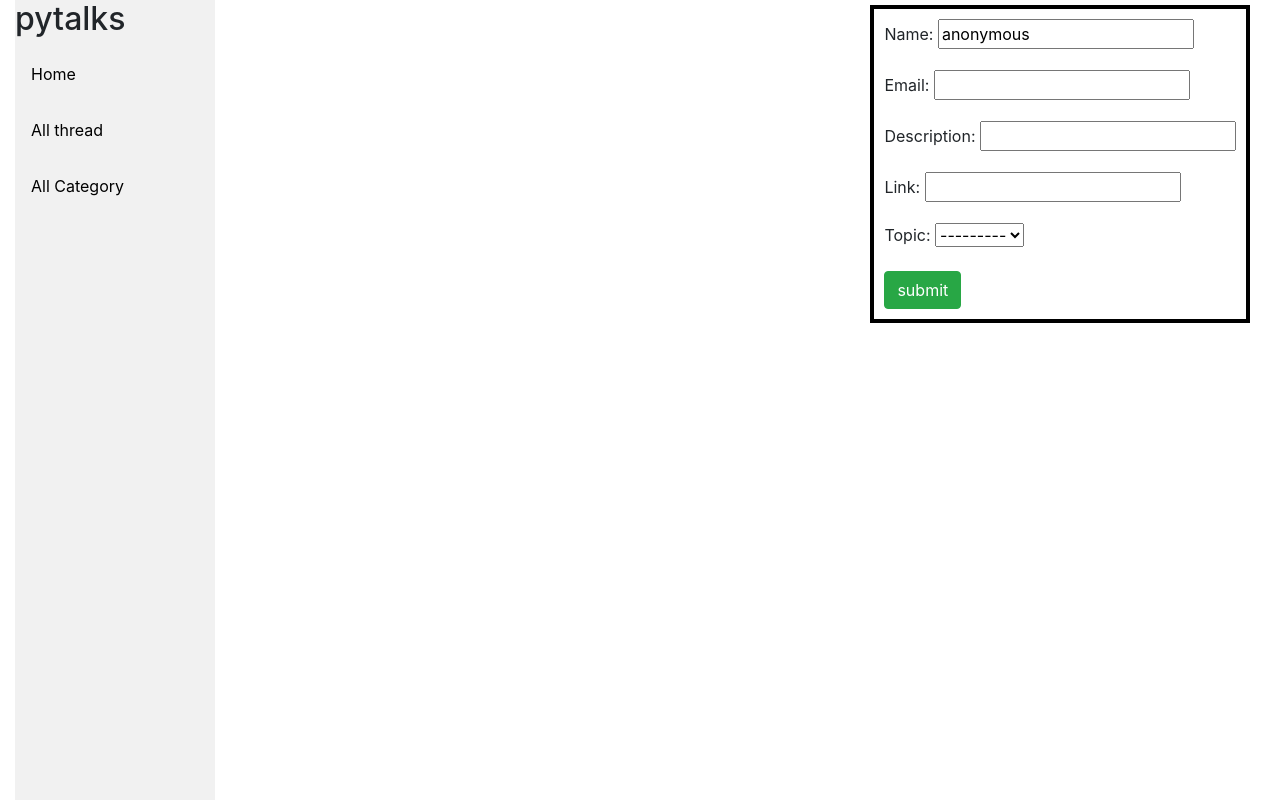
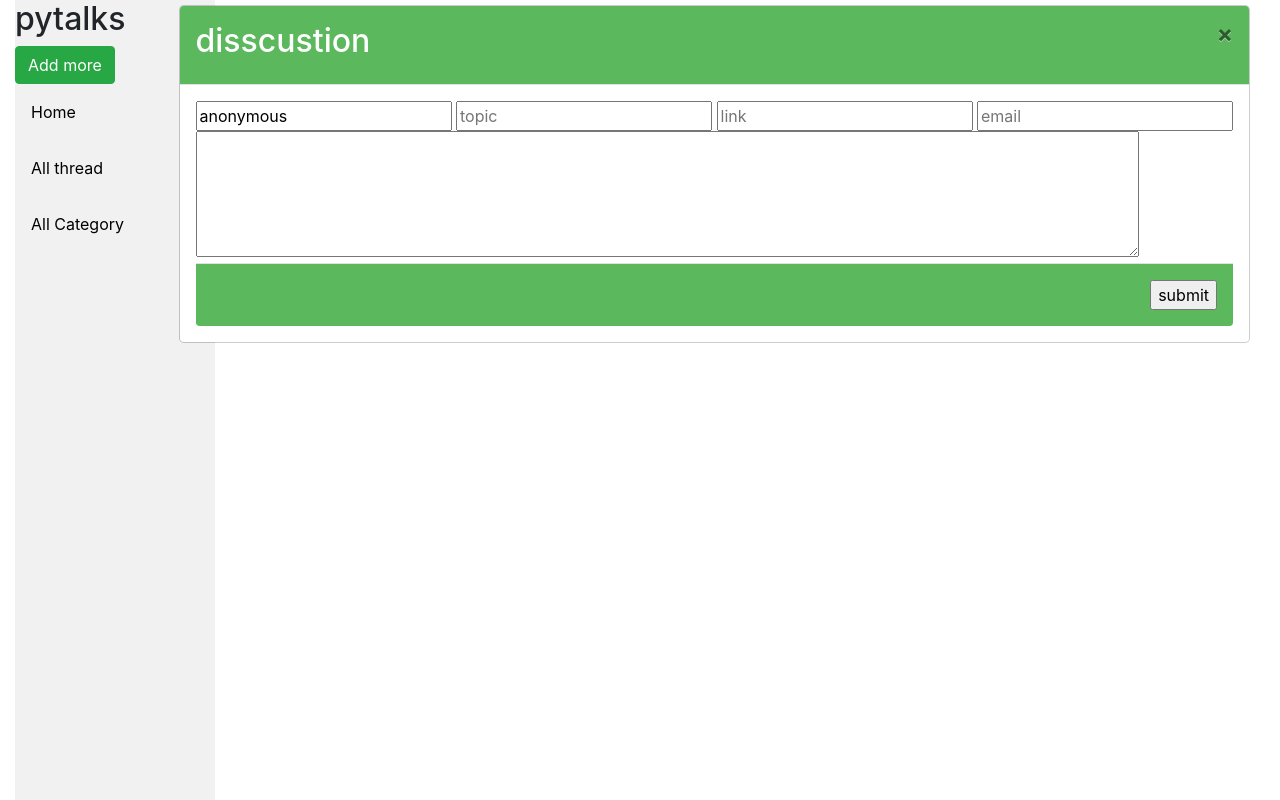
Before and after one commit to BiliTheKid/pytalks, a Django app: page /addInForum/ in a window 1280 px wide. Run offline with Django 3.2, Linux system fonts and the light colour scheme; data that the repository does not hold is empty; some libraries are stand-ins or nearby versions.

Commit message:
22012021 --yarden

```diff
--- a/Discussion_Forum/forms.py
+++ b/Discussion_Forum/forms.py
@@ -1,11 +1,20 @@
 from django.forms import ModelForm
+from django import forms
 from .models import *
 
 
-class CreateInForum(ModelForm):
+class CreateInForum(forms.ModelForm):
     class Meta:
         model = forum
-        fields = "__all__"
+        #fields = "__all__"
+        fields = ('name','email','topic','description','link')
+        widget = {
+            'name': forms.TextInput(attrs={'class': 'form-control'}),
+            'email': forms.TextInput(attrs={'class': 'form-control'}),
+            'topic': forms.TextInput(attrs={'class': 'form-control'}),
+            'description': forms.Textarea(attrs={'class': 'form-control'}),
+            'link': forms.TextInput(attrs={'class': 'form-control'})
+        }
 
 
 class CreateInDiscussion(ModelForm):
--- a/Discussion_Forum/models.py
+++ b/Discussion_Forum/models.py
@@ -20,7 +20,7 @@ class forum(models.Model):
     description = models.CharField(max_length=1000, blank=True)
     link = models.CharField(max_length=100, null=True)
     date_created = models.DateTimeField(auto_now_add=True, null=True)
-    topic = models.ForeignKey(Topics, on_delete=models.CASCADE)
+    #topic = models.ForeignKey(Topics, on_delete=models.CASCADE)
     def __str__(self):
         return str(self.topic)
 
--- a/Discussion_Forum/views.py
+++ b/Discussion_Forum/views.py
@@ -32,6 +32,7 @@ def home(request):
 
 
 def addInForum(request):
+    form_class = CreateInForum
     form = CreateInForum()
     if request.method == 'POST':
         form = CreateInForum(request.POST)
@@ -60,3 +61,12 @@ def index(request):
 
     # Render the HTML template index.html with the data in the context variable
     return render(request, 'index.html')
+
+
+def New_Discussion(request):
+    """View function for home page of site."""
+
+    # Generate counts of some of the main objects
+
+    # Render the HTML template index.html with the data in the context variable
+    return render(request, 'New_Discussion.html')
--- a/discsnForum11/settings.py
+++ b/discsnForum11/settings.py
@@ -39,6 +39,7 @@ INSTALLED_APPS = [
     'django.contrib.messages',
     'django.contrib.staticfiles',
     'Discussion_Forum.apps.DiscussionForumConfig',
+    'widget_tweaks',
 ]
 
 MIDDLEWARE = [
--- a/discsnForum11/urls.py
+++ b/discsnForum11/urls.py
@@ -22,6 +22,7 @@ urlpatterns = [
     path('', index, name='index'),
     #path('', home, name='home'),
     path('Category/ThreadForum/',home,name='home'),
+    path('New_Discussion/', New_Discussion, name='New_Discussion'),
     path('addInForum/', addInForum, name='addInForum'),
     path('addInDiscussion/', addInDiscussion, name='addInDiscussion'),
     path('accounts/', include('django.contrib.auth.urls')),
--- a/static/css/styles.css
+++ b/static/css/styles.css
@@ -63,3 +63,116 @@ div.content {
     float: none;
   }
 }
+
+.btn-group .button {
+  background-color: #4CAF50; /* Green */
+  border: 1px solid green;
+  color: white;
+  padding: 15px 32px;
+  text-align: center;
+  text-decoration: none;
+  font-size: 16px;
+  cursor: pointer;
+  width: 150px;
+  display: block;
+}
+
+.btn-group .button:not(:last-child) {
+  border-bottom: none; /* Prevent double borders */
+}
+
+.btn-group .button:hover {
+  background-color: #3e8e41;
+}
+
+
+
+.modal {
+  display: none; /* Hidden by default */
+  position: fixed; /* Stay in place */
+  z-index: 1; /* Sit on top */
+  left: 0;
+  top: 0;
+  width: 100%; /* Full width */
+  height: 100%; /* Full height */
+  overflow: auto; /* Enable scroll if needed */
+  background-color: rgb(0,0,0); /* Fallback color */
+  background-color: rgba(0,0,0,0.4); /* Black w/ opacity */
+  -webkit-animation-name: fadeIn; /* Fade in the background */
+  -webkit-animation-duration: 0.4s;
+  animation-name: fadeIn;
+  animation-duration: 0.4s
+}
+
+/* Modal Content */
+.modal-content {
+  position: fixed;
+  bottom: 0;
+  background-color: #fefefe;
+  width: 100%;
+  -webkit-animation-name: slideIn;
+  -webkit-animation-duration: 0.4s;
+  animation-name: slideIn;
+  animation-duration: 0.4s
+}
+
+/* The Close Button */
+.close {
+  color: white;
+  float: right;
+  font-size: 28px;
+  font-weight: bold;
+}
+
+.close:hover,
+.close:focus {
+  color: #000;
+  text-decoration: none;
+  cursor: pointer;
+}
+
+.modal-header {
+  padding: 2px 16px;
+  background-color: #5cb85c;
+  color: white;
+}
+
+.modal-body {padding: 2px 16px;}
+
+.modal-footer {
+  padding: 2px 16px;
+  background-color: #5cb85c;
+  color: white;
+}
+
+/* Add Animation */
+@-webkit-keyframes slideIn {
+  from {bottom: -300px; opacity: 0}
+  to {bottom: 0; opacity: 1}
+}
+
+@keyframes slideIn {
+  from {bottom: -300px; opacity: 0}
+  to {bottom: 0; opacity: 1}
+}
+
+@-webkit-keyframes fadeIn {
+  from {opacity: 0}
+  to {opacity: 1}
+}
+
+@keyframes fadeIn {
+  from {opacity: 0}
+  to {opacity: 1}
+}
+
+.textarea {
+  width: 100%;
+  height: 150px;
+  padding: 12px 20px;
+  box-sizing: border-box;
+  border: 2px solid #ccc;
+  border-radius: 4px;
+  background-color: #f8f8f8;
+  resize: none;
+}
--- a/template/addInForum.html
+++ b/template/addInForum.html
@@ -1,20 +1,56 @@
 {% extends "base_generic.html" %}
+{% load widget_tweaks %}
 {% block content %}
 <head>
     <style>
-        form{
-            border:4px solid black;
-            margin: 0 auto;
-            padding: 10px;
-            width: fit-content;
-        }
+
+textarea {
+  resize: none;
+}
     </style>
     <link rel="stylesheet" href="https://stackpath.bootstrapcdn.com/bootstrap/4.5.0/css/bootstrap.min.css" integrity="sha384-9aIt2nRpC12Uk9gS9baDl411NQApFmC26EwAOH8WgZl5MYYxFfc+NcPb1dKGj7Sk" crossorigin="anonymous"0>
 
 </head>
+<body>
+
+<div class="modal-content">
+    <div class="modal-header">
+          <h2>disscustion</h2>
+      <span class="close">&times;</span>
+
+    </div>
+    <div class="modal-body">
+
 <form action="{% url 'addInForum' %}" method="POST">
     {% csrf_token %}
-    {{form.as_p}}
-    <input type="submit" class="btn btn-success" value="submit">
+<!--    {{form.as_p}}-->
+{% render_field form.name rows="20" cols="20" placeholder="name" %}
+{% render_field form.topic rows="21" cols="20" placeholder="topic" %}
+{% render_field form.link  rows="22" cols="20" placeholder="link" %}
+{% render_field form.email  rows="22" cols="20" placeholder="email" %}
+<div class="texarea">
+<textarea id="id_message" cols="90" rows="5" name="description"></textarea>
+</div>
+<!--    {{form.name.name}}-->
+     <!-- Modal content -->
+
+    <div class="modal-footer">
+
+    <input type="submit" id="myBtn" value="submit">
+    </div>
 </form>
+
+</div>
+        <!--    <div id="myModal" class="modal">-->
+
+
+<!-- Trigger/Open The Modal -->
+<!--<button id="myBtn">Open Modal</button>-->
+
+<!-- The Modal -->
+</div>
+{%load static%}
+<script src="js/func.min.js" type="text/javascript"></script>
+
+</body>
 {% endblock %}
--- a/template/base_generic.html
+++ b/template/base_generic.html
@@ -18,10 +18,18 @@
       {% block sidebar %}
         <ul class="sidebar">
             <h2>pytalks</h2>
+             <form method="POST" action="{% url 'addInForum' %}">
+                {% csrf_token %}
+            <button class="btn btn-success" >Add more</button>
+            </form>
+
+
           <a href="{% url 'index' %}" >Home</a>
           <a href="{% url 'home' %}">All thread</a>
           <a href="">All Category</a>
+<!--          <a href="{% url 'New_Discussion' %}">Start a Discussion </a>-->
         </ul>
+
      {% endblock %}
       </div>
       <div class="reg_style ">{% block content %}
@@ -34,5 +42,6 @@
           {% endblock %}</div>
     </div>
   </div>
+
 </body>
 </html>
```
Also changed, not shown: static/js/func.js (added, +27 -0 lines), template/New_Discussion.html (added, +30 -0 lines), template/home.html (+5 -2 lines), db.sqlite3.
